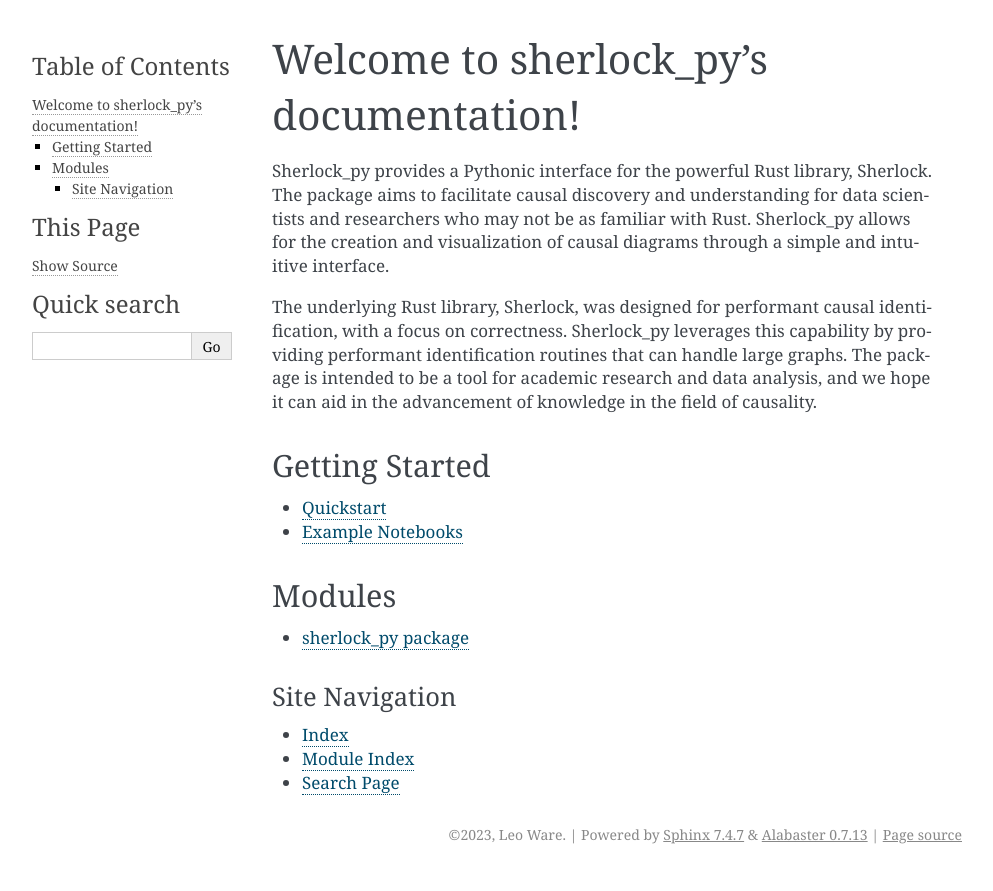
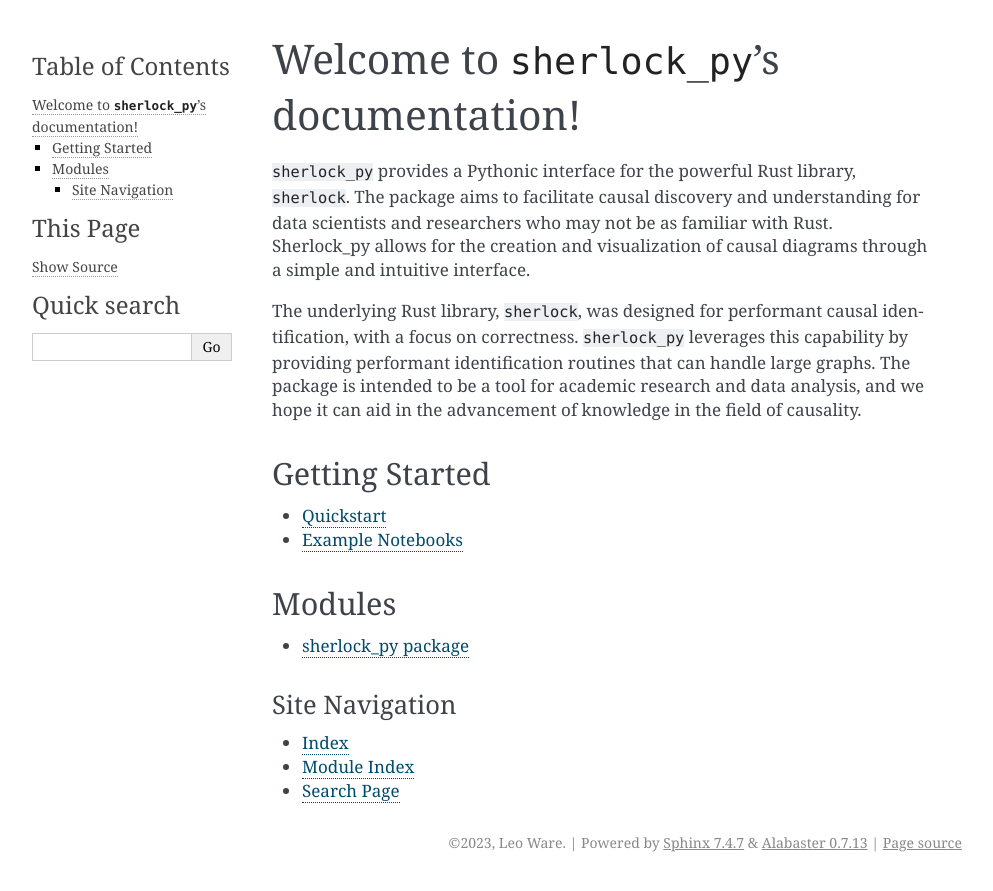
Before and after one commit to leo-ware/pqp, a Sphinx documentation site: the page built from sherlock_py/docs/source/index.rst, in a window 1280 px wide. Shown: the top 891 px of the page, without its empty margins (148-1141 px from the left). Built offline with Sphinx 7.4.7, drawn with Linux system fonts in a browser that asks for light colours; some of the changed lines change nothing that is shown.

Commit message:
ok lets see if this works

```diff
--- a/sherlock_py/docs/source/conf.py
+++ b/sherlock_py/docs/source/conf.py
@@ -21,6 +21,8 @@ release = '0.1.0'
 extensions = [
     'sphinx.ext.napoleon',
     'sphinx.ext.autodoc',
+    'sphinx.ext.autosummary',
+    'sphinx.ext.githubpages',
 ]
 
 templates_path = ['_templates']
--- a/sherlock_py/docs/source/index.rst
+++ b/sherlock_py/docs/source/index.rst
@@ -1,14 +1,17 @@
-.. sherlock_py documentation master file, created by
-   sphinx-quickstart on Sat Jan 14 17:27:50 2023.
-   You can adapt this file completely to your liking, but it should at least
-   contain the root `toctree` directive.
 
-Welcome to sherlock_py's documentation!
+Welcome to ``sherlock_py``'s documentation!
 =======================================
 
-Sherlock_py provides a Pythonic interface for the powerful Rust library, Sherlock. The package aims to facilitate causal discovery and understanding for data scientists and researchers who may not be as familiar with Rust. Sherlock_py allows for the creation and visualization of causal diagrams through a simple and intuitive interface.
+``sherlock_py`` provides a Pythonic interface for the powerful Rust library, ``sherlock``. The
+package aims to facilitate causal discovery and understanding for data scientists and
+researchers who may not be as familiar with Rust. Sherlock_py allows for the creation
+and visualization of causal diagrams through a simple and intuitive interface.
 
-The underlying Rust library, Sherlock, was designed for performant causal identification, with a focus on correctness. Sherlock_py leverages this capability by providing performant identification routines that can handle large graphs. The package is intended to be a tool for academic research and data analysis, and we hope it can aid in the advancement of knowledge in the field of causality.
+The underlying Rust library, ``sherlock``, was designed for performant causal identification,
+with a focus on correctness. ``sherlock_py`` leverages this capability by providing performant
+identification routines that can handle large graphs. The package is intended to be a tool
+for academic research and data analysis, and we hope it can aid in the advancement of knowledge
+in the field of causality.
 
 
 Getting Started
```
Also changed, not shown: 13 other files.
